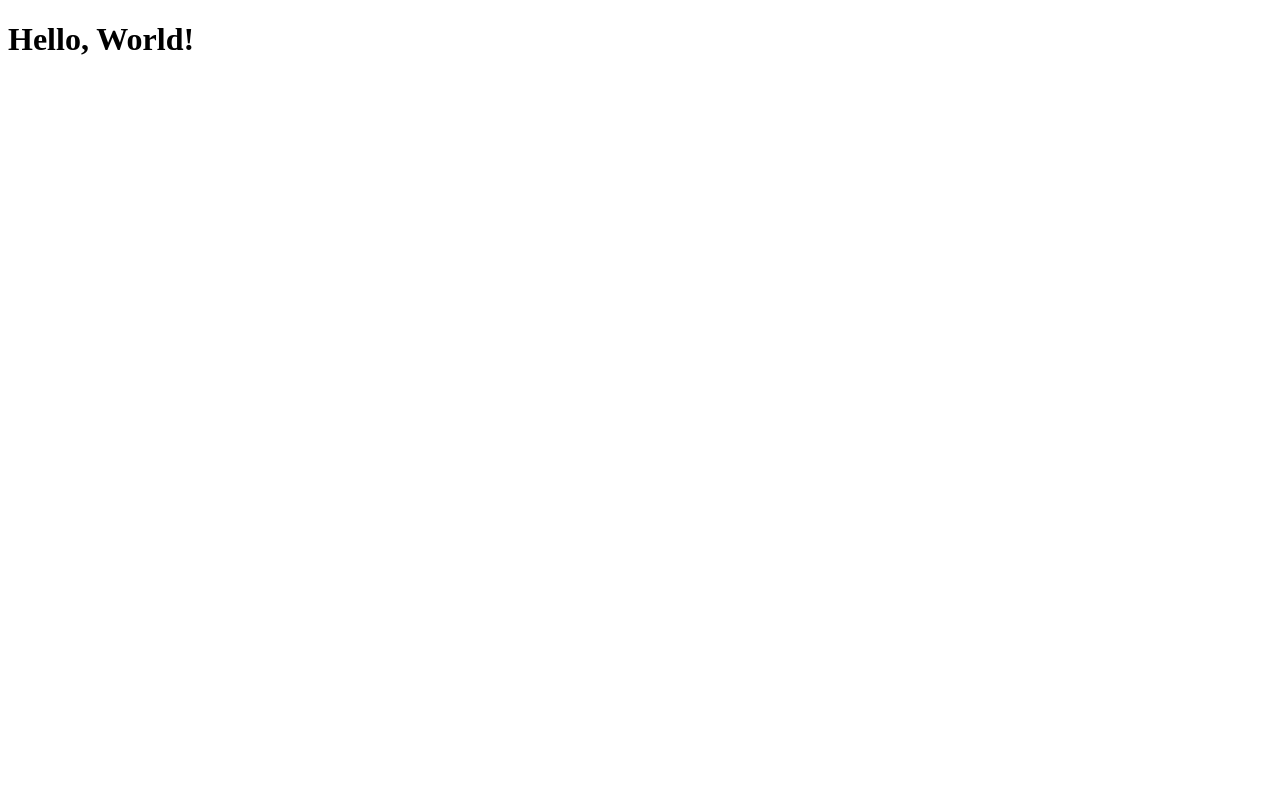
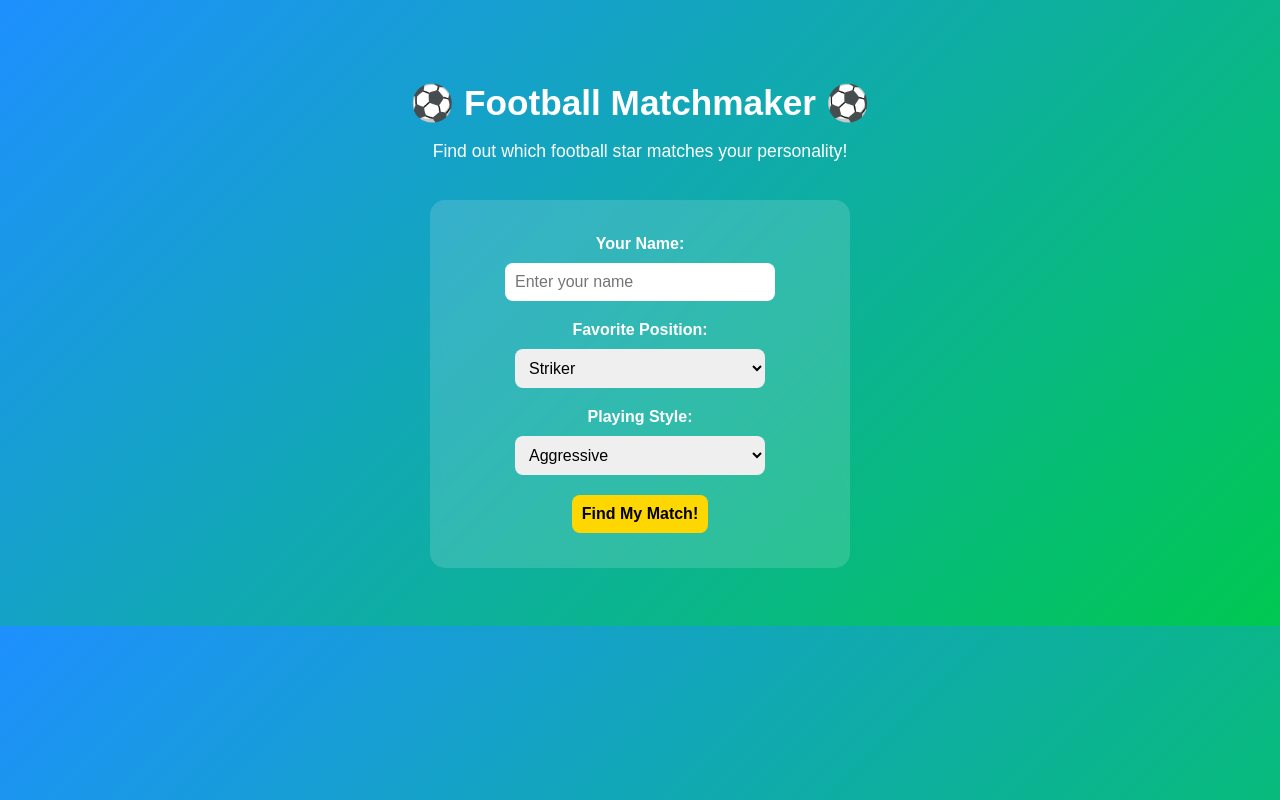
Before and after one commit to Ammanuel17/Matchmaker, a plain HTML site: page index.html in a window 1280 px wide. Drawn offline with Linux system fonts and the light colour scheme.

Commit message:
Update index.html

```diff
--- a/index.html
+++ b/index.html
@@ -2,9 +2,58 @@
 <html lang="en">
 <head>
   <meta charset="UTF-8">
-  <title>Hello World</title>
+  <meta name="viewport" content="width=device-width, initial-scale=1.0">
+  <title>⚽ Football Matchmaker: Find Your Player Match!</title>
+  <!-- Link to external CSS -->
+  <link rel="stylesheet" href="style.css">
 </head>
 <body>
-  <h1>Hello, World!</h1>
+  <h1>⚽ Football Matchmaker ⚽</h1>
+  <p>Find out which football star matches your personality!</p>
+
+  <form id="matchForm">
+    <label for="name">Your Name:</label>
+    <input type="text" id="name" placeholder="Enter your name" required>
+
+    <label for="position">Favorite Position:</label>
+    <select id="position">
+      <option value="striker">Striker</option>
+      <option value="midfielder">Midfielder</option>
+      <option value="defender">Defender</option>
+      <option value="goalkeeper">Goalkeeper</option>
+    </select>
+
+    <label for="style">Playing Style:</label>
+    <select id="style">
+      <option value="aggressive">Aggressive</option>
+      <option value="creative">Creative</option>
+      <option value="strategic">Strategic</option>
+      <option value="calm">Calm under pressure</option>
+    </select>
+
+    <button type="button" onclick="findFootballMatch()">Find My Match!</button>
+  </form>
+
+  <div id="result"></div>
+
+  <script>
+    function findFootballMatch() {
+      const name = document.getElementById("name").value;
+      const position = document.getElementById("position").value;
+      const style = document.getElementById("style").value;
+      const resultDiv = document.getElementById("result");
+
+      let match = "";
+
+      if (position === "striker" && style === "aggressive") match = "Cristiano Ronaldo ⚡ — Powerful and driven!";
+      else if (position === "midfielder" && style === "creative") match = "Lionel Messi 🎨 — A true artist of the game!";
+      else if (position === "defender" && style === "strategic") match = "Virgil van Dijk 🧱 — Calm, composed, and unbeatable!";
+      else if (position === "goalkeeper" && style === "calm") match = "Manuel Neuer 🧤 — Ice-cold under pressure!";
+      else match = "Kylian Mbappé 🚀 — Fast, fearless, and full of energy!";
+
+      resultDiv.textContent = `Hey ${name}! Your football match is ${match}`;
+      resultDiv.style.display = "block";
+    }
+  </script>
 </body>
 </html>
```
